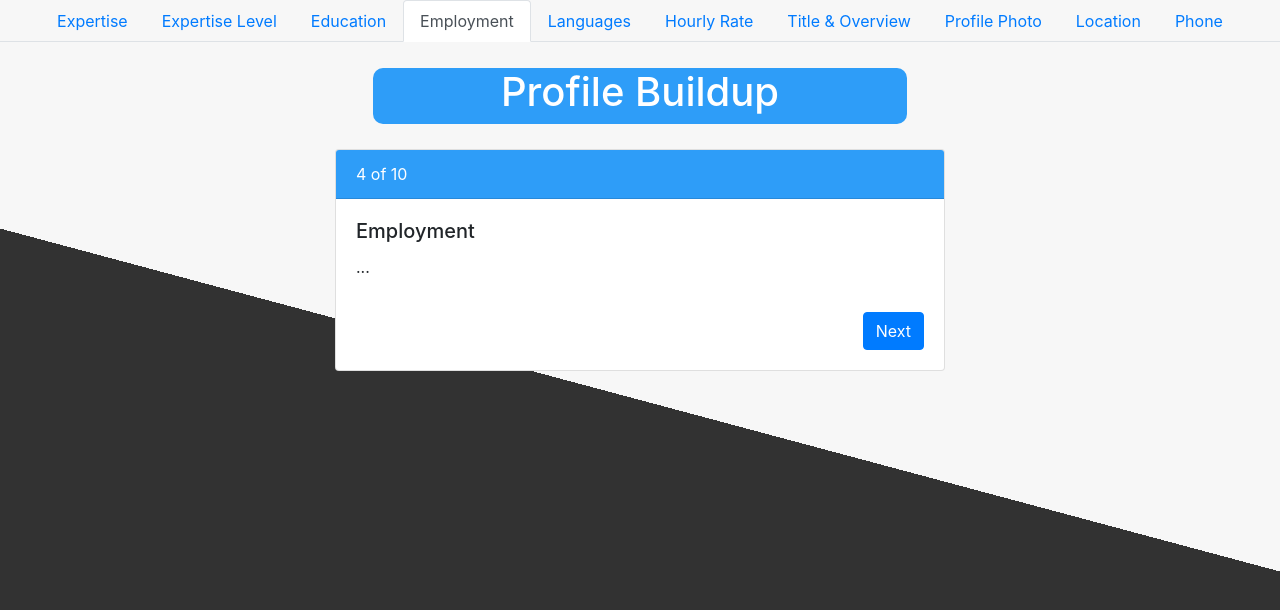
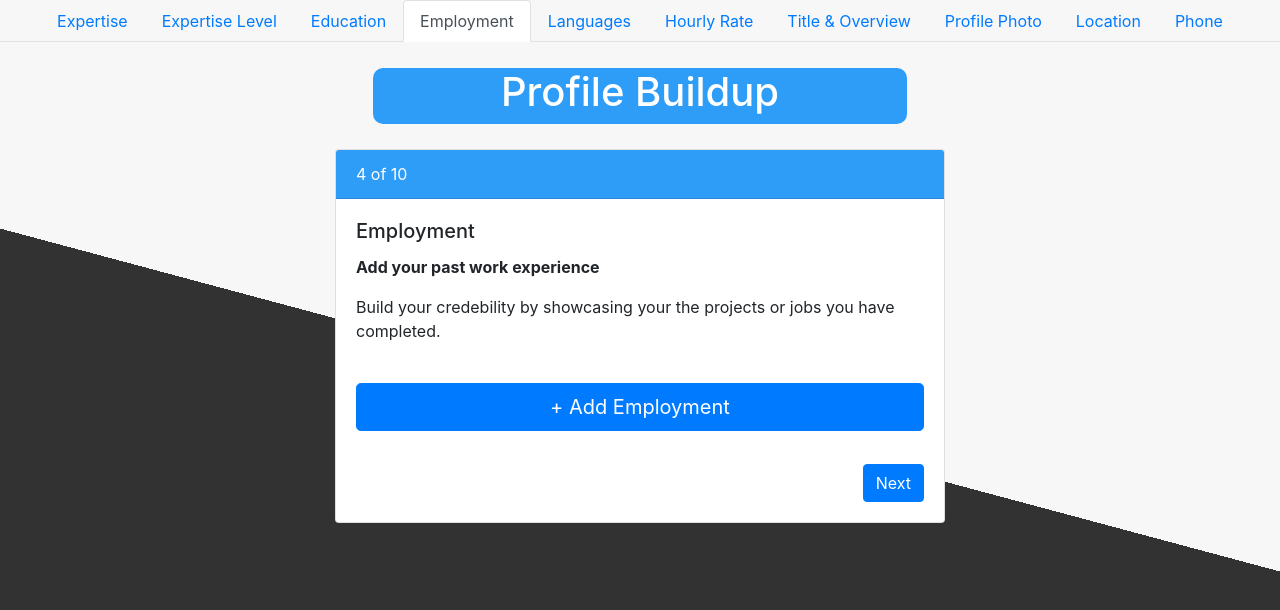
Before and after one commit to Lakshay-Batra/upwork, a PHP site: page /create-your-profile.html in a window 1280 px wide, after a click on "Employment". Shown: the top 610 px of the page. Run offline with PHP 8.4, Linux system fonts and the light colour scheme; some libraries are stand-ins or nearby versions.

Commit message:
update create-your-profile

```diff
--- a/create-your-profile.html
+++ b/create-your-profile.html
@@ -172,7 +172,59 @@
                 </div>
                 <div class="card-body">
                     <h5 class="card-title">Employment</h5>
-                    <p class="card-text">...</p>
+                    <p class="card-text"><b>Add your past work experience</b></p>
+                    <p>Build your credebility by showcasing your the projects or jobs you have completed.</p>
+                    <div id="past-experience">
+
+                    </div><br>
+                    <p>
+                        <button type="button" class="btn btn-primary btn-lg btn-block" data-toggle="modal"
+                            data-target="#exampleModalLong">
+                            + Add Employment
+                        </button>
+                    </p>
+                    <!-- Modal -->
+                    <div class="modal fade" id="exampleModalLong" tabindex="-1" role="dialog"
+                    aria-labelledby="exampleModalLongTitle" aria-hidden="true">
+                        <div class="modal-dialog modal-dialog-centered" role="document">
+                            <div class="modal-content">
+                                <div class="modal-header modal-header-success">
+                                    <h5 class="modal-title" id="exampleModalLongTitle">Employment</h5>
+                                    <button type="button" class="close" data-dismiss="modal" aria-label="Close">
+                                        <span aria-hidden="true">&times;</span>
+                                    </button>
+                                </div>
+                                <div class="modal-body">
+                                    <p>
+                                        <b>Company</b>
+                                        <input id="company" type="text" class="form-control"
+                                            placeholder="name of company">
+                                    </p>
+                                    <p>
+                                        <b>Location</b>
+                                        <input type="text" class="form-control" placeholder="city">
+                                        <input type="text" class="form-control" placeholder="state">
+                                        <input type="text" class="form-control" placeholder="country">
+                                    </p>
+                                    <p>
+                                        <b>Title</b>
+                                        <input type="text" name="" id="past-title" class="form-control"
+                                            placeholder="job title">
+                                    </p>
+                                    <p>
+                                        <b>Description</b>
+                                        <textarea class="form-control" name="" id="" cols="60" rows="5"></textarea>
+                                    </p>
+                                </div>
+                                <div class="modal-footer">
+                                    <button type="button" class="btn btn-secondary" data-dismiss="modal">Close</button>
+                                    <button id="save-btn-past-experience" type="button"
+                                        class="btn btn-primary">Save</button>
+                                </div>
+                            </div>
+                        </div>
+                    </div>
+
                     <div style="text-align: right; padding-top: 3%;">
                         <a href="#" class="btn btn-primary">Next</a>
                     </div>
--- a/create-your-profile.js
+++ b/create-your-profile.js
@@ -1,3 +1,9 @@
 $(function () {
     $("#datepicker").datepicker();
 });
+$("#save-btn-past-experience").on("click", () => {
+    const company = $("#company").val();
+    const title = $("#past-title").val();
+    $("#past-experience").append("<h6><b>Company</b>: "+company+" | <b>Title:</b> "+title+"</h6>");
+    $('#myModal').modal('hide')
+});
--- a/style.css
+++ b/style.css
@@ -142,3 +142,7 @@ div.tab-content {
     background-color: rgb(46, 157, 248);
     color: white;
 }
+.modal-header {
+    background-color: rgb(46, 157, 248);
+    color: white;
+}
```
